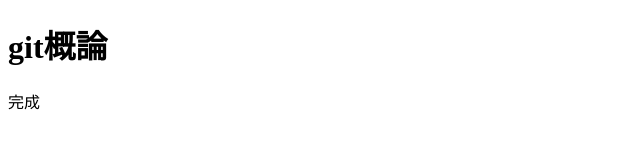
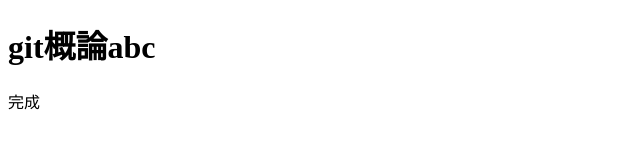
Before and after one commit to fujinenobukazu/git_rennsyuu, a plain HTML site: page index.html in a window 1280 px wide. Shown: the full height of the page, 0-640 px from the left. Drawn offline with Linux system fonts and the light colour scheme.

Commit message:
abcに変更

```diff
--- a/index.html
+++ b/index.html
@@ -5,7 +5,7 @@
     <title>git概論</title>
   </head>
   <body>
-    <h1>git概論</h1>
+    <h1>git概論abc</h1>
     <p>完成</p>
   </body>
 </html>
```
